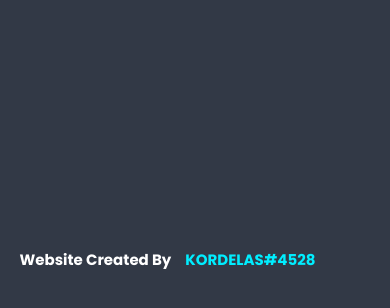
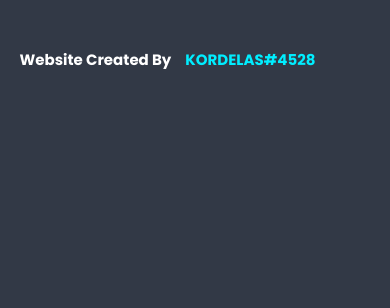
Before and after one commit to Kordelas2/DeluxePvP, a plain HTML site: page index.html in a window 390 px wide. Shown: the part 3652-3960 px from the top of the page. Drawn offline with Linux system fonts and the light colour scheme.

Commit message:
Update style.css

```diff
--- a/style.css
+++ b/style.css
@@ -563,12 +563,12 @@ h1{
     }
     .Promo{
         font-size: 15px;
-        top: 3900px;
+        top: 3700px;
         left: 5%;
     }
     .Promo1{
         font-size: 15px;
-        top: 3900px;
+        top: 3700px;
         left: 47.5%;
     }
     .Promo2{
```
